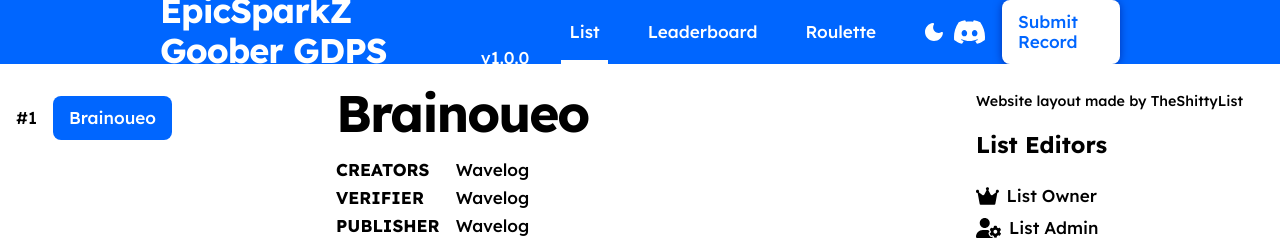
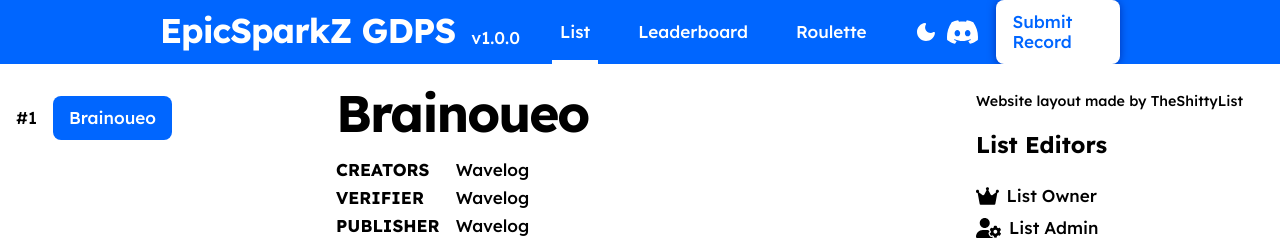
Before and after one commit to EpicSparkZ/EpicSparkZ-Goober-GDPS, a plain HTML site: page index.html in a window 1280 px wide. Shown: the top 242 px of the page. Drawn offline with nearby package versions, Linux system fonts and the light colour scheme.

Commit message:
Update index.html

```diff
--- a/index.html
+++ b/index.html
@@ -37,7 +37,7 @@
     <body id="app">
         <header :class="{ dark: store.dark }">
             <div class="logo">
-                <h2>EpicSparkZ Goober GDPS</h2>
+                <h2>EpicSparkZ GDPS</h2>
                 <p>v1.0.0</p>
             </div>
             <nav class="nav">
```
